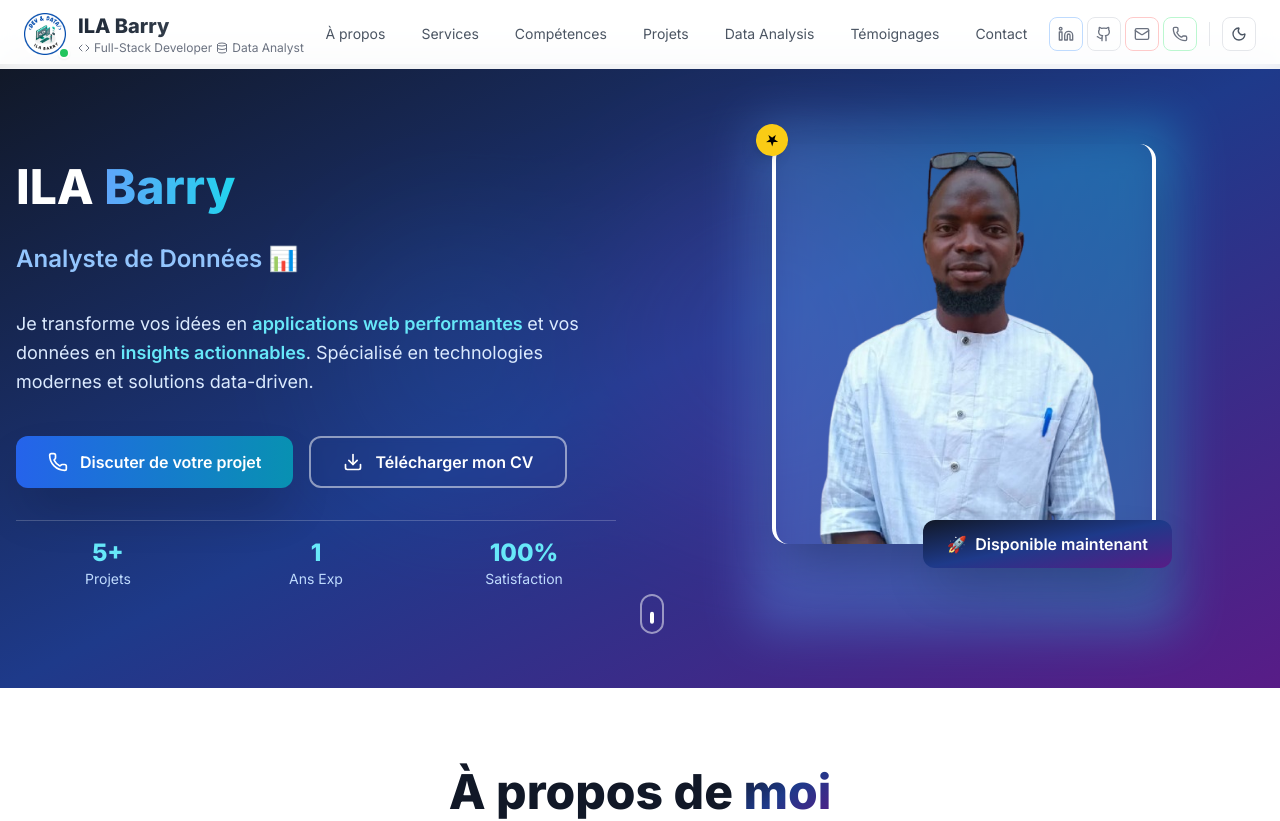
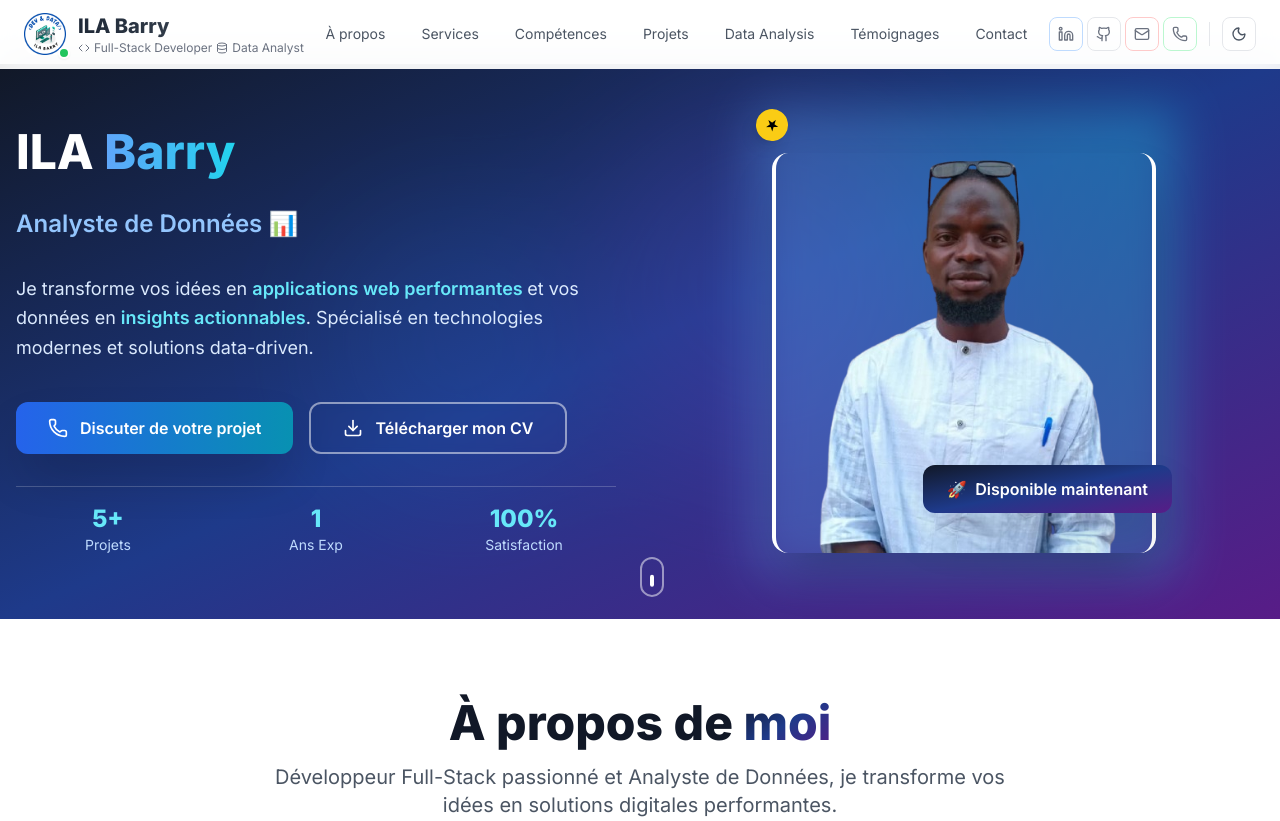
Before and after one commit to Ilabarry/portfolio-barry, a React (Vite) app: page / in a window 1280 px wide. Shown: the top 821 px of the page. Built offline with nearby package versions, Linux system fonts and the light colour scheme.

Commit message:
organisation des elements

```diff
--- a/src/components/Hero.jsx
+++ b/src/components/Hero.jsx
@@ -53,7 +53,7 @@ const Hero = () => {
         <div className="absolute bottom-1/4 right-1/4 w-96 h-96 bg-purple-500 rounded-full blur-3xl"></div>
       </motion.div>
 
-      <div className="container mx-auto px-4 py-20 relative z-10">
+      <div className="container mx-auto px-4 py-16 relative z-10">
         <div className="flex flex-col lg:flex-row items-center justify-between gap-12">
 
           {/* Colonne texte animée */}
@@ -196,7 +196,7 @@ const Hero = () => {
               <motion.img
                 src={Image}
                 alt="Portrait de ILA Barry - Développeur Full-Stack & Analyste de Données"
-                className="relative w-72 h-96 lg:w-96 lg:h-[400px] object-cover rounded-2xl shadow-2xl border-x-4 mb-16 border-x-white"
+                className="relative w-72 h-96 lg:w-96 lg:h-[400px] object-cover rounded-2xl shadow-2xl border-x-4 mt-6 border-x-white"
                 whileHover={{ scale: 1.02 }}
                 transition={{ type: "spring", stiffness: 300 }}
               />
@@ -249,7 +249,7 @@ const Hero = () => {
 
       {/* Scroll indicator */}
       <motion.div
-        className="absolute bottom-16 left-1/2 transform -translate-x-1/2"
+        className="absolute bottom-8 left-1/2 transform -translate-x-1/2"
         animate={{ y: [0, 10, 0] }}
         transition={{ duration: 2, repeat: Infinity }}
       >
```
